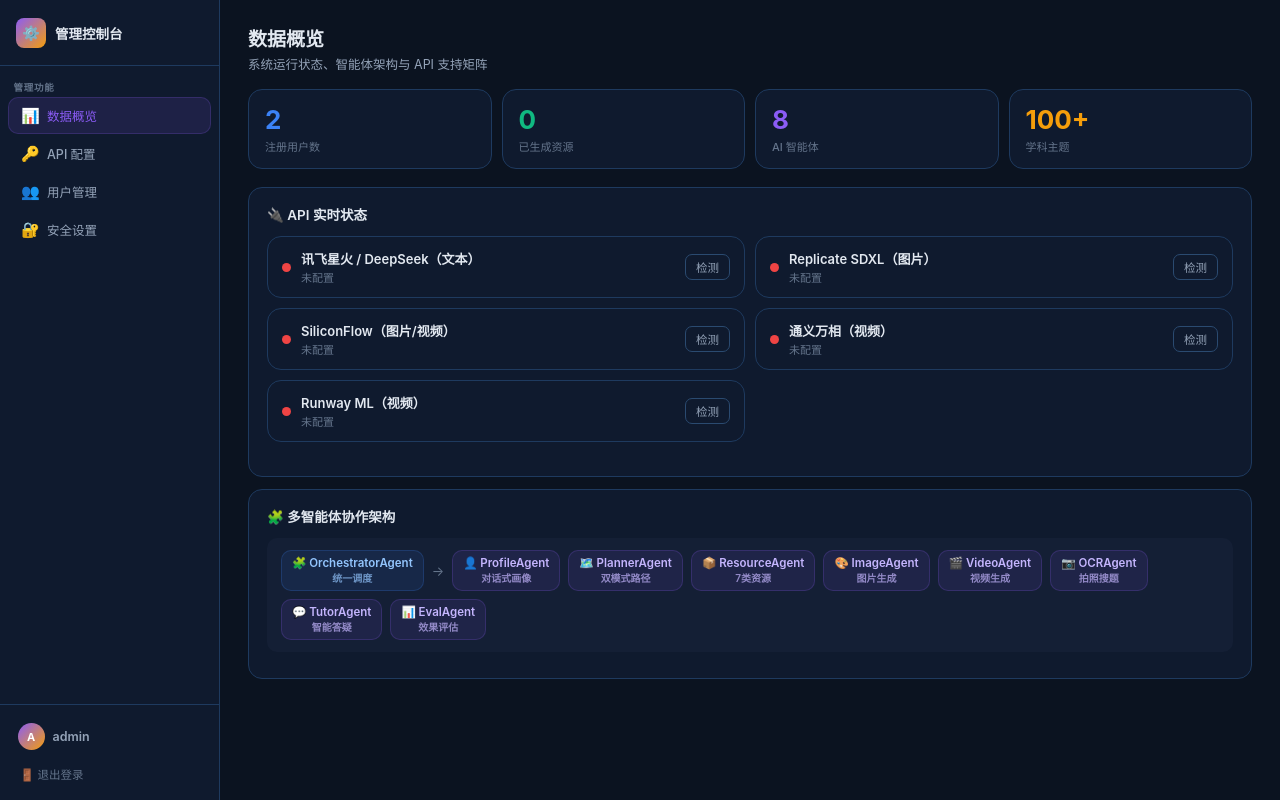
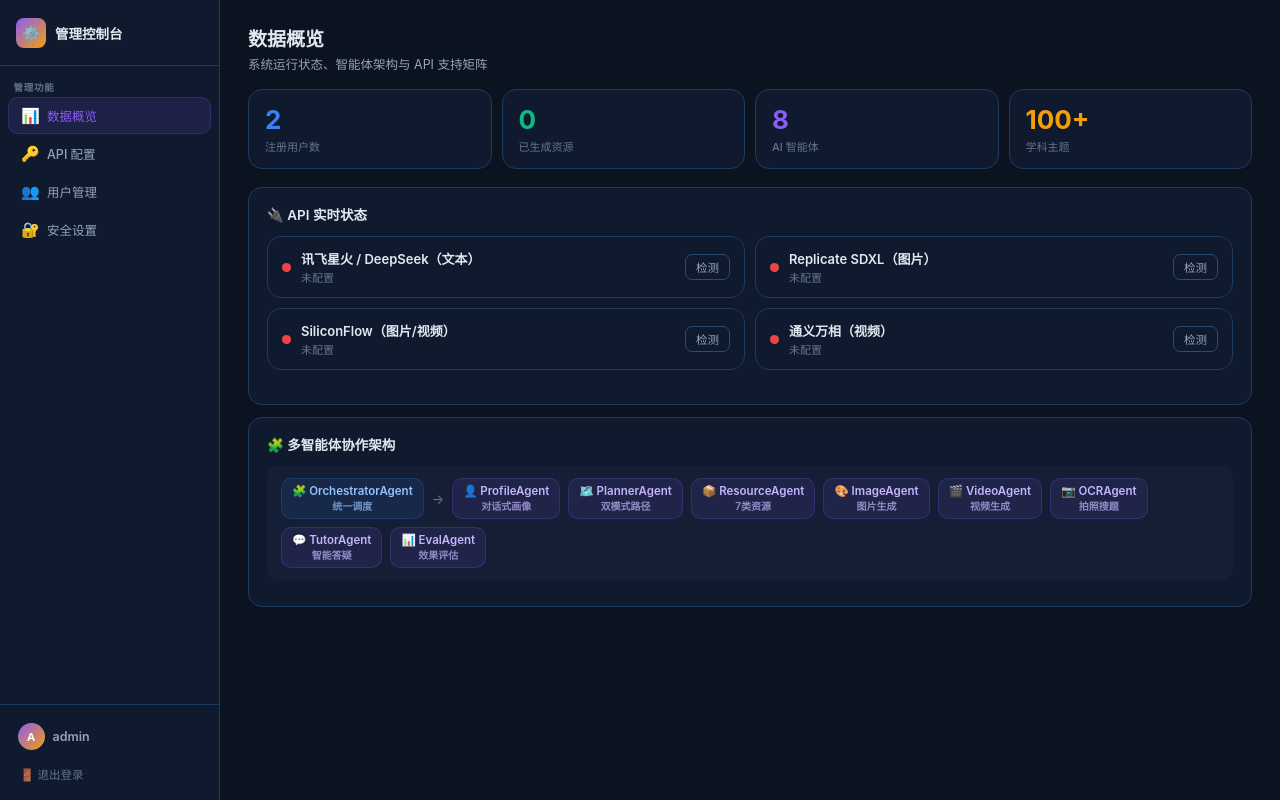
Before and after one commit to F-LIN-9/Learning-assistant-plus, a Flask app: page /admin in a window 1280 px wide. Run offline with Flask 3, Linux system fonts and the light colour scheme; the visitor is signed in with stand-in values (Sample User, id 1).

Commit message:
Remove unused Runway ML references from code and templates

```diff
--- a/app.py
+++ b/app.py
@@ -607,7 +607,7 @@
 DEFAULT_CONFIG = {
     "api": {
         "deepseek_key": "", "deepseek_url": "https://api.deepseek.com/v1", "deepseek_model": "deepseek-chat",
-        "runway_key": "", "siliconflow_key": "", "replicate_key": "", "xfyun_key": "",
+        "siliconflow_key": "", "replicate_key": "", "xfyun_key": "",
         "aliyun_video_key": "",
         "xfyun_ocr_appid": "4a0fea5e", "xfyun_ocr_apikey": "df4bb8dfd2bdbea762ff01763b00b5b4", "xfyun_ocr_secret": "MTA1NWVmMDNmMTJhZGMwN2ViZmExMmRk",
         "img_style": "educational diagram, clean modern illustration",
@@ -738,12 +738,10 @@
                 else:
                     result = {"ok":False,"msg":f"HTTP {r.status_code}"}
             except Exception as e: result = {"ok":False,"msg":str(e)[:100]}
-    elif api_type == "video_runway":
-        result = {"ok": bool(cfg["api"].get("runway_key")), "msg": "已配置" if cfg["api"].get("runway_key") else "未配置"}
     return jsonify(result)
 
 def _get_api_status(cfg):
-    return {"text": bool(cfg["api"].get("deepseek_key") or cfg["api"].get("xfyun_key")), "replicate": bool(cfg["api"].get("replicate_key")), "siliconflow": bool(cfg["api"].get("siliconflow_key")), "aliyun_video": bool(cfg["api"].get("aliyun_video_key")), "runway": bool(cfg["api"].get("runway_key"))}
+    return {"text": bool(cfg["api"].get("deepseek_key") or cfg["api"].get("xfyun_key")), "replicate": bool(cfg["api"].get("replicate_key")), "siliconflow": bool(cfg["api"].get("siliconflow_key")), "aliyun_video": bool(cfg["api"].get("aliyun_video_key"))}
 
 def _call_llm(cfg, system, user, max_t=2000):
     result = None
--- a/config.json
+++ b/config.json
@@ -3,7 +3,6 @@
     "deepseek_key": "",
     "deepseek_url": "https://api.deepseek.com/v1",
     "deepseek_model": "deepseek-chat",
-    "runway_key": "",
     "siliconflow_key": "",
     "replicate_key": "",
     "xfyun_key": "",
--- a/templates/admin.html
+++ b/templates/admin.html
@@ -120,7 +120,6 @@
       <div class="api-status-card"><div class="status-dot err" id="dot-replicate"></div><div class="api-status-info"><div class="api-status-name">Replicate SDXL（图片）</div><div class="api-status-desc" id="desc-replicate">未配置</div></div><button class="test-btn" onclick="testApi('image_replicate')">检测</button></div>
       <div class="api-status-card"><div class="status-dot err" id="dot-siliconflow"></div><div class="api-status-info"><div class="api-status-name">SiliconFlow（图片/视频）</div><div class="api-status-desc" id="desc-siliconflow">未配置</div></div><button class="test-btn" onclick="testApi('image_siliconflow')">检测</button></div>
       <div class="api-status-card"><div class="status-dot err" id="dot-aliyun-video"></div><div class="api-status-info"><div class="api-status-name">通义万相（视频）</div><div class="api-status-desc" id="desc-aliyun-video">未配置</div></div><button class="test-btn" onclick="testApi('video_aliyun')">检测</button></div>
-      <div class="api-status-card"><div class="status-dot err" id="dot-runway"></div><div class="api-status-info"><div class="api-status-name">Runway ML（视频）</div><div class="api-status-desc" id="desc-runway">未配置</div></div><button class="test-btn" onclick="testApi('video_runway')">检测</button></div>
     </div>
   </div>
   <div class="form-block">
@@ -162,7 +161,7 @@
       <div><label class="field-label">阿里云通义万相 API Key（优先）</label><input class="field-input" id="aliyun-video-key" type="password" placeholder="sk-..."/></div>
       <div><label class="field-label">SiliconFlow API Key（备用）</label><input class="field-input" id="sk" type="password" placeholder="sk-..."/></div>
     </div>
-    <div style="display:flex;gap:7px;align-items:center;flex-wrap:wrap"><button class="btn btn-green btn-sm" onclick="saveSection('video')">💾 保存</button><button class="btn btn-outline btn-sm" onclick="testApi('video_aliyun')">🔍 测试通义万相</button><button class="btn btn-outline btn-sm" onclick="testApi('video_runway')">🔍 测试SiliconFlow</button></div>
+    <div style="display:flex;gap:7px;align-items:center;flex-wrap:wrap"><button class="btn btn-green btn-sm" onclick="saveSection('video')">💾 保存</button><button class="btn btn-outline btn-sm" onclick="testApi('video_aliyun')">🔍 测试通义万相</button><button class="btn btn-outline btn-sm" onclick="testApi('image_siliconflow')">🔍 测试SiliconFlow</button></div>
     <div class="toast toast-ok" id="toast-video"></div>
   </div>
 
@@ -206,12 +205,12 @@
 const API='/api';
 let CFG={api:{},users:{}};
 async function loadConfig(){const r=await fetch(API+'/config');const d=await r.json();CFG=d;fillForms(d);renderUsers(d.users);updateStatusDots(d.api_status||{});if(d.stats){document.getElementById('st-users').textContent=d.users.length;document.getElementById('st-gen').textContent=d.stats.total||0;}}
-function fillForms(d){const a=d.api||{};setVal('dk',a.deepseek_key);setVal('xf-key',a.xfyun_key);setVal('sk',a.siliconflow_key);setVal('aliyun-video-key',a.aliyun_video_key);setVal('rk',a.runway_key);setVal('rk-img',a.replicate_key);setVal('ocr-appid',a.xfyun_ocr_appid);setVal('ocr-apikey',a.xfyun_ocr_apikey);setVal('ocr-secret',a.xfyun_ocr_secret);}
+function fillForms(d){const a=d.api||{};setVal('dk',a.deepseek_key);setVal('xf-key',a.xfyun_key);setVal('sk',a.siliconflow_key);setVal('aliyun-video-key',a.aliyun_video_key);setVal('rk-img',a.replicate_key);setVal('ocr-appid',a.xfyun_ocr_appid);setVal('ocr-apikey',a.xfyun_ocr_apikey);setVal('ocr-secret',a.xfyun_ocr_secret);}
 function setVal(id,val){const el=document.getElementById(id);if(el&&val)el.value=val;}
-function updateStatusDots(status){setDot('dot-text',status.text?'ok':'err');document.getElementById('desc-text').textContent=status.text?'已配置':'未配置';setDot('dot-replicate',status.replicate?'ok':'err');document.getElementById('desc-replicate').textContent=status.replicate?'已配置':'未配置';setDot('dot-siliconflow',status.siliconflow?'ok':'err');document.getElementById('desc-siliconflow').textContent=status.siliconflow?'已配置':'未配置';setDot('dot-aliyun-video',status.aliyun_video?'ok':'err');document.getElementById('desc-aliyun-video').textContent=status.aliyun_video?'已配置':'未配置';setDot('dot-runway',status.runway?'ok':'err');document.getElementById('desc-runway').textContent=status.runway?'已配置':'未配置';}
+function updateStatusDots(status){setDot('dot-text',status.text?'ok':'err');document.getElementById('desc-text').textContent=status.text?'已配置':'未配置';setDot('dot-replicate',status.replicate?'ok':'err');document.getElementById('desc-replicate').textContent=status.replicate?'已配置':'未配置';setDot('dot-siliconflow',status.siliconflow?'ok':'err');document.getElementById('desc-siliconflow').textContent=status.siliconflow?'已配置':'未配置';setDot('dot-aliyun-video',status.aliyun_video?'ok':'err');document.getElementById('desc-aliyun-video').textContent=status.aliyun_video?'已配置':'未配置';}
 function setDot(id,state){const el=document.getElementById(id);if(el)el.className='status-dot '+state;}
 function nav(page){document.querySelectorAll('.page').forEach(p=>p.classList.remove('active'));document.querySelectorAll('.s-item').forEach(i=>i.classList.toggle('active',i.dataset.page===page));document.getElementById('page-'+page).classList.add('active');if(page==='users')renderUsers(CFG.users);}
-async function testApi(type){const dotMap={text:'dot-text',image_replicate:'dot-replicate',image_siliconflow:'dot-siliconflow',video_runway:'dot-runway',video_aliyun:'dot-aliyun-video'},descMap={text:'desc-text',image_replicate:'desc-replicate',image_siliconflow:'desc-siliconflow',video_runway:'desc-runway',video_aliyun:'desc-aliyun-video'};const dot=document.getElementById(dotMap[type]),desc=document.getElementById(descMap[type]);if(dot)dot.className='status-dot warn';if(desc)desc.textContent='检测中…';try{const r=await fetch(API+'/test_api',{method:'POST',headers:{'Content-Type':'application/json'},body:JSON.stringify({type})});const d=await r.json();if(dot)dot.className='status-dot '+(d.ok?'ok':'err');if(desc)desc.textContent=d.msg||'';}catch(e){if(dot)dot.className='status-dot err';if(desc)desc.textContent='网络错误';}}
+async function testApi(type){const dotMap={text:'dot-text',image_replicate:'dot-replicate',image_siliconflow:'dot-siliconflow',video_aliyun:'dot-aliyun-video'},descMap={text:'desc-text',image_replicate:'desc-replicate',image_siliconflow:'desc-siliconflow',video_aliyun:'desc-aliyun-video'};const dot=document.getElementById(dotMap[type]),desc=document.getElementById(descMap[type]);if(dot)dot.className='status-dot warn';if(desc)desc.textContent='检测中…';try{const r=await fetch(API+'/test_api',{method:'POST',headers:{'Content-Type':'application/json'},body:JSON.stringify({type})});const d=await r.json();if(dot)dot.className='status-dot '+(d.ok?'ok':'err');if(desc)desc.textContent=d.msg||'';}catch(e){if(dot)dot.className='status-dot err';if(desc)desc.textContent='网络错误';}}
 async function saveSection(section){let apiData={};if(section==='text')apiData={deepseek_key:v('dk'),xfyun_key:v('xf-key')};else if(section==='img')apiData={siliconflow_key:v('sk'),replicate_key:v('rk-img')};else if(section==='video')apiData={aliyun_video_key:v('aliyun-video-key'),siliconflow_key:v('sk')};else if(section==='ocr')apiData={xfyun_ocr_appid:v('ocr-appid'),xfyun_ocr_apikey:v('ocr-apikey'),xfyun_ocr_secret:v('ocr-secret')};const r=await fetch(API+'/config',{method:'POST',headers:{'Content-Type':'application/json'},body:JSON.stringify({api:apiData})});const d=await r.json();if(d.success){showToast('toast-'+section,'✅ 已保存');if(d.api_status)updateStatusDots(d.api_status);CFG=Object.assign(CFG,{api:Object.assign(CFG.api||{},apiData)});}}
 function v(id){const el=document.getElementById(id);return el?el.value:'';}
 function showToast(id,msg,isErr=false){const el=document.getElementById(id);if(!el)return;el.textContent=msg;el.className='toast '+(isErr?'toast-err':'toast-ok');el.style.display='block';setTimeout(()=>el.style.display='none',2500);}
--- a/templates/user.html
+++ b/templates/user.html
@@ -522,7 +522,7 @@
     <div id="img-result-area" style="margin-top:12px"></div>
   </div>
   <div style="background:var(--bg2);border:1px solid var(--b1);border-radius:var(--r2);padding:16px">
-    <div style="font-size:14px;font-weight:600;margin-bottom:10px">🎬 视频生成<span style="font-size:11px;background:rgba(245,158,11,.1);border:1px solid rgba(245,158,11,.25);color:#FCD34D;padding:1px 7px;border-radius:8px;margin-left:6px">Runway ML</span></div>
+    <div style="font-size:14px;font-weight:600;margin-bottom:10px">🎬 视频生成<span style="font-size:11px;background:rgba(245,158,11,.1);border:1px solid rgba(245,158,11,.25);color:#FCD34D;padding:1px 7px;border-radius:8px;margin-left:6px">通义万相 / SiliconFlow</span></div>
     <div style="margin-bottom:10px"><label style="font-size:11px;color:var(--t3);display:block;margin-bottom:4px">视频主题</label><input class="chat-inp" id="vid-topic" placeholder="例：机器学习梯度下降动画"/></div>
     <div style="margin-bottom:10px"><label style="font-size:11px;color:var(--t3);display:block;margin-bottom:4px">视频描述</label><input class="chat-inp" id="vid-prompt" placeholder="自动生成或手动填写…"/></div>
     <div style="display:flex;gap:7px;flex-wrap:wrap"><button class="btn btn-purple" id="vid-gen-btn" onclick="genVideo()">🎬 生成视频</button><button class="btn btn-outline" onclick="translateVidPrompt()">🔀 自动填充</button></div>
```
